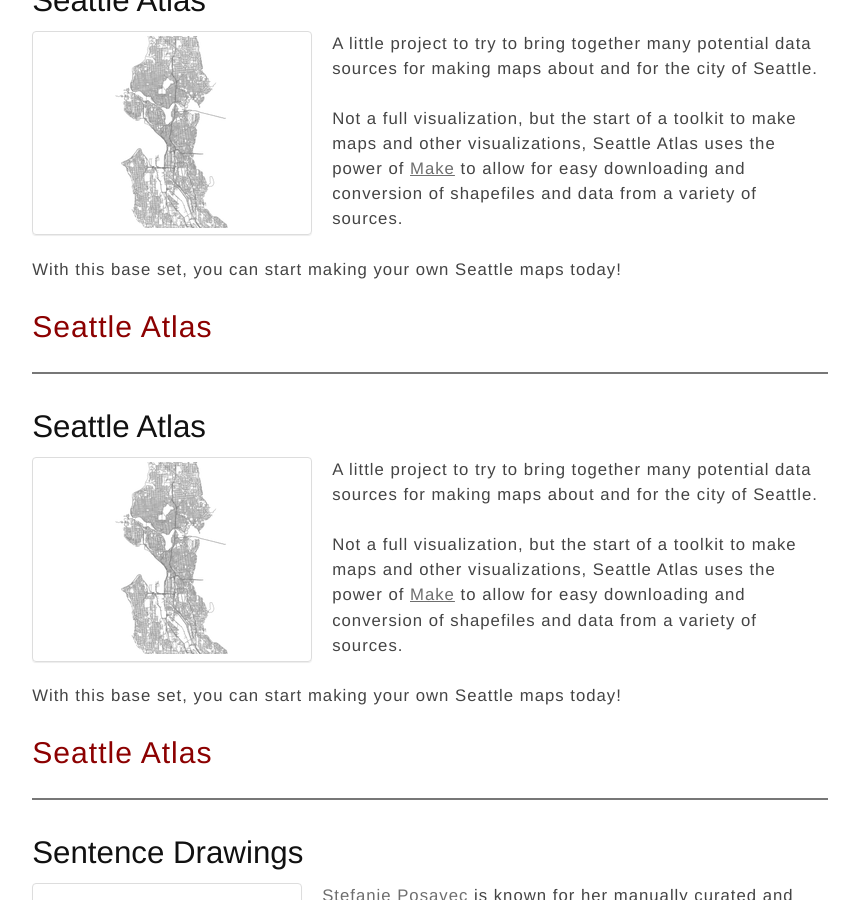
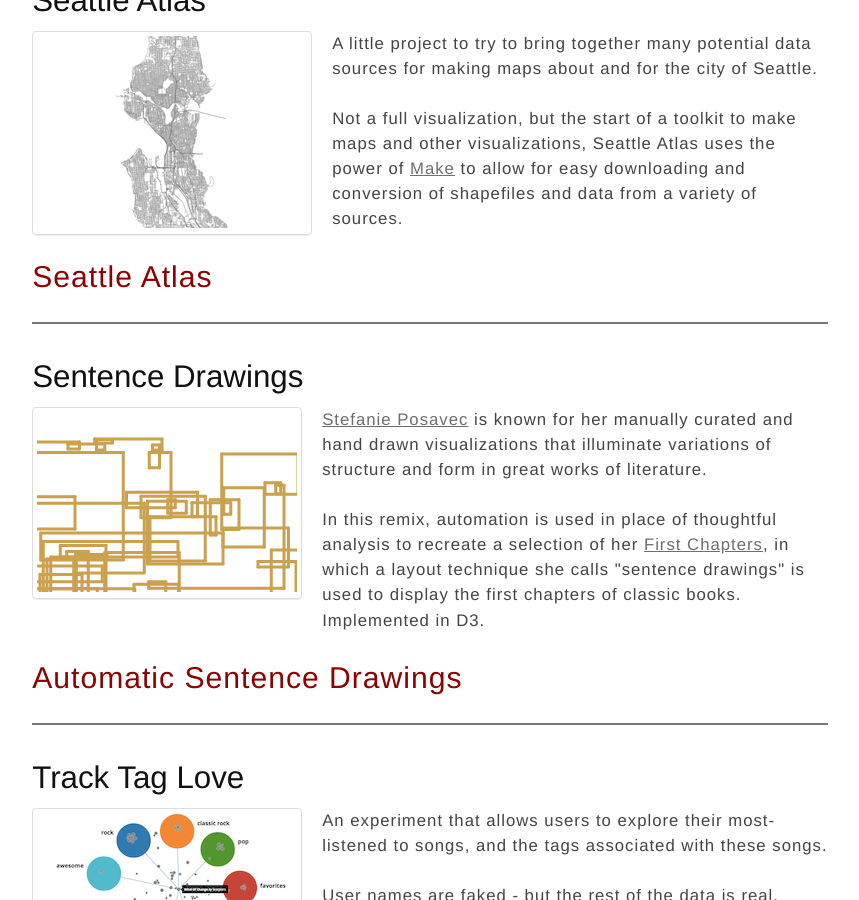
Before and after one commit to vlandham/vlandham.github.com, a Jekyll site: the page built from vis/index.html, in a window 1280 px wide and 900 px high, scrolled down 243 px. Shown: the whole window, without its empty margins (210-1069 px from the left). Built offline with Jekyll 4.4.1, drawn with Linux system fonts in a browser that asks for light colours; some web fonts are replaced; Markdown is read by kramdown in place of the engine named in the settings.

Commit message:
remove dup

```diff
--- a/vis/index.html
+++ b/vis/index.html
@@ -10,17 +10,6 @@
   </div>
   <p>A little project to try to bring together many potential data sources for making maps about and for the city of Seattle.</p>
   <p>Not a full visualization, but the start of a toolkit to make maps and other visualizations, Seattle Atlas uses the power of <a href="http://bost.ocks.org/mike/make/">Make</a> to allow for easy downloading and conversion of shapefiles and data from a variety of sources.</p>
-  <p>With this base set, you can start making your own Seattle maps today!</p>
-  <p><a class="post_title" href="https://github.com/vlandham/seattle-atlas">Seattle Atlas</a></p>
-</div>
-<div name="seattle_atlas" id="seattle_atlas" class="section">
-  <h2>Seattle Atlas</h2>
-  <div class="thumbnail left">
-    <a href="https://github.com/vlandham/seattle-atlas"><img src="http://vallandingham.me/images/vis/seattle_atlas_thumb.png" alt="image for seattle atlas"/></a>
-  </div>
-  <p>A little project to try to bring together many potential data sources for making maps about and for the city of Seattle.</p>
-  <p>Not a full visualization, but the start of a toolkit to make maps and other visualizations, Seattle Atlas uses the power of <a href="http://bost.ocks.org/mike/make/">Make</a> to allow for easy downloading and conversion of shapefiles and data from a variety of sources.</p>
-  <p>With this base set, you can start making your own Seattle maps today!</p>
   <p><a class="post_title" href="https://github.com/vlandham/seattle-atlas">Seattle Atlas</a></p>
 </div>
 <div name="sentence_drawings" id="sentence_drawings" class="section">
```
